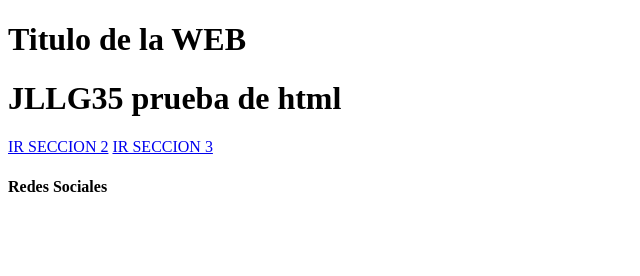
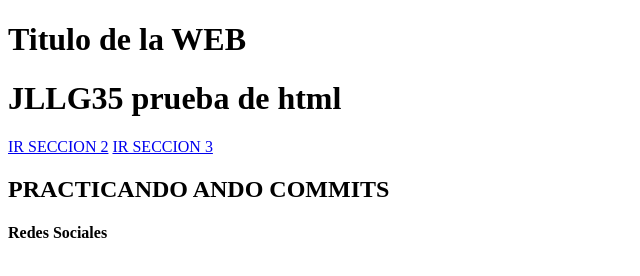
Before and after one commit to JLLG35/Mi-Proyecto, a plain HTML site: page index.html in a window 1280 px wide. Shown: the whole page, without its empty margins (0-640 px from the left). Drawn offline with Linux system fonts and the light colour scheme.

Commit message:
Probando ando otro commit

```diff
--- a/index.html
+++ b/index.html
@@ -12,7 +12,7 @@
             <a href="#">IR SECCION 2</a>
             <a href="#">IR SECCION 3</a>
         </nav>
-
+        <h2>PRACTICANDO ANDO COMMITS</h2>
         <footer>
             <h4>Redes Sociales</h4>
         </footer>
```
